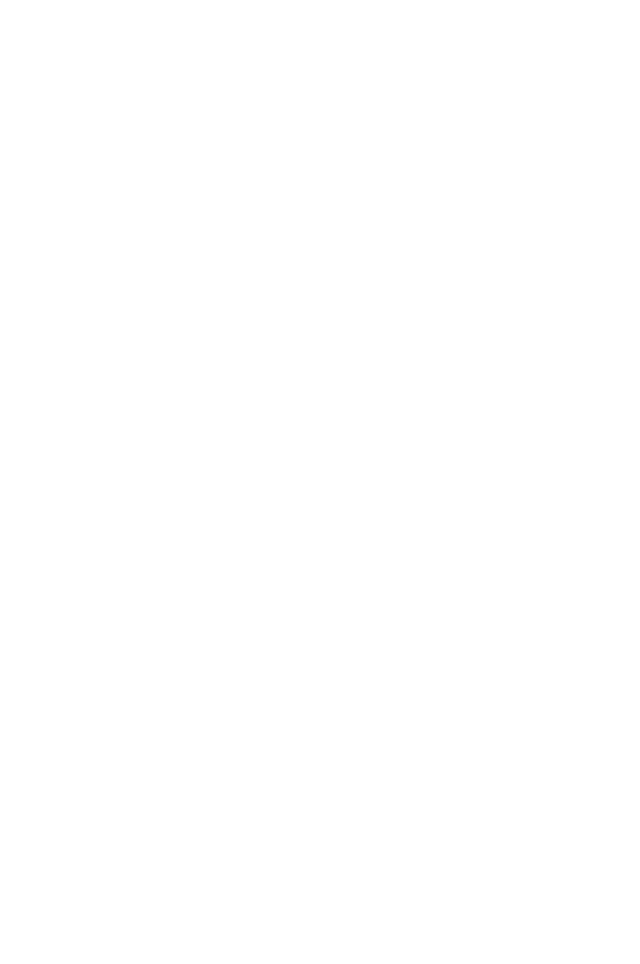
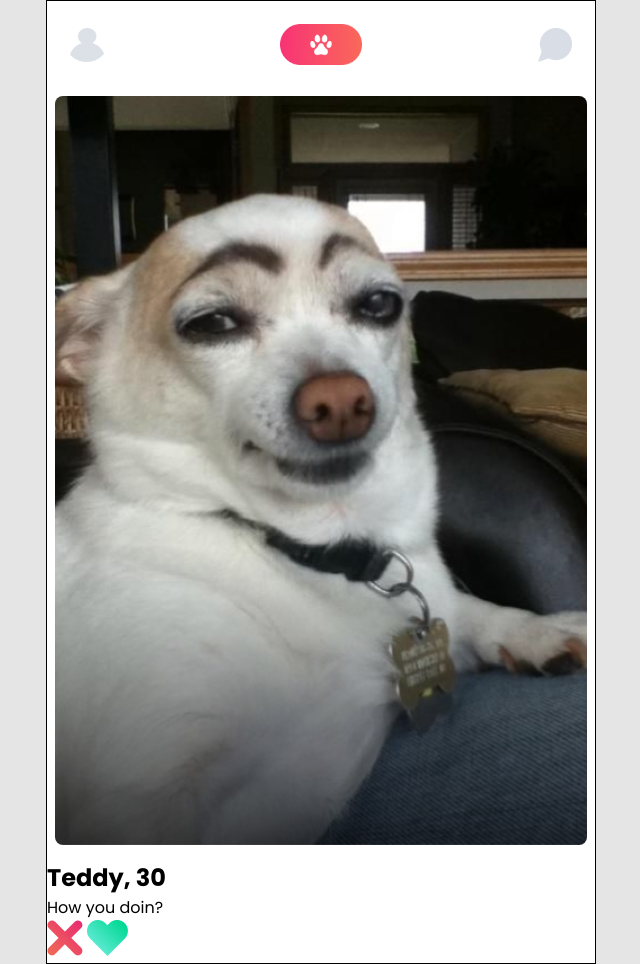
Before and after one commit to vujadin95/Tindog, a plain HTML site: page index.html in a window 1280 px wide. Shown: the whole page, without its empty margins (319-959 px from the left). Before the commit the page ends 800 px from the top, so only its background shows below. Drawn offline with Linux system fonts and the light colour scheme.

Commit message:
added header and main img

```diff
--- a/index.css
+++ b/index.css
@@ -0,0 +1,51 @@
+@import url('https://fonts.googleapis.com/css2?family=Poppins:wght@400;500;600;700;900&display=swap');
+
+*,
+::after,
+::before {
+  padding: 0;
+  margin: 0;
+  box-sizing: border-box;
+}
+
+html {
+  background-color: #E5E5E5;
+}
+
+body {
+  font-family: 'Poppins', sans-serif;
+  background-color: #fff;
+  max-width: 550px;
+  margin: 0 auto;
+  border: 1px solid black;
+}
+
+header {
+  padding: 1.4375em;
+  display: flex;
+  justify-content: space-between;
+  align-items: center;
+}
+
+header>img {
+  width: 34px;
+  height: 34px;
+}
+
+header>img:nth-child(2) {
+  width: 82px;
+  height: auto;
+}
+
+
+.dog {
+  width: 100%;
+  padding: 0.5em;
+  border-radius: 1em;
+  position: relative;
+}
+
+
+.badge {
+  width: 50px;
+}
--- a/index.html
+++ b/index.html
@@ -10,6 +10,25 @@
 </head>
 
 <body>
+  <header>
+    <img src="./images/icon-profile.png" alt="">
+    <img src="./images/logo.png" alt="">
+    <img src="./images/icon-chat.png" alt="">
+  </header>
+  <main>
+    <!-- <div>
+      <img class="badge" src="./images/badge-like.png" alt="">
+    </div> -->
+    <img class="dog" src="./images/dog-teddy.jpg" alt="">
+    <div>
+      <h2>Teddy, 30</h2>
+      <p>How you doin?</p>
+    </div>
+  </main>
+  <footer>
+    <img src="./images/icon-cross.png" alt="">
+    <img src="./images/icon-heart.png" alt="">
+  </footer>
 
   <script src="/index.js" type="module"></script>
 </body>
```
